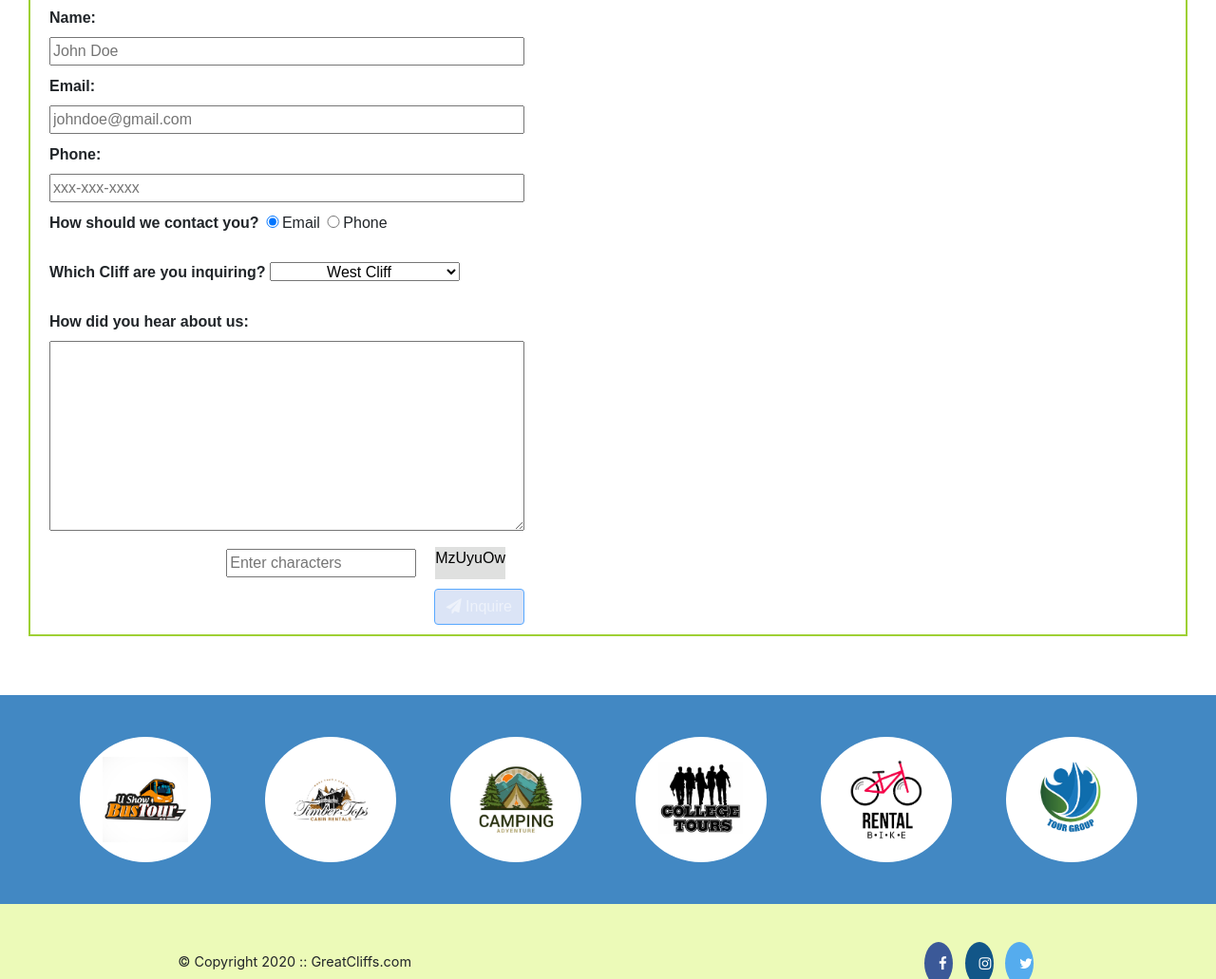
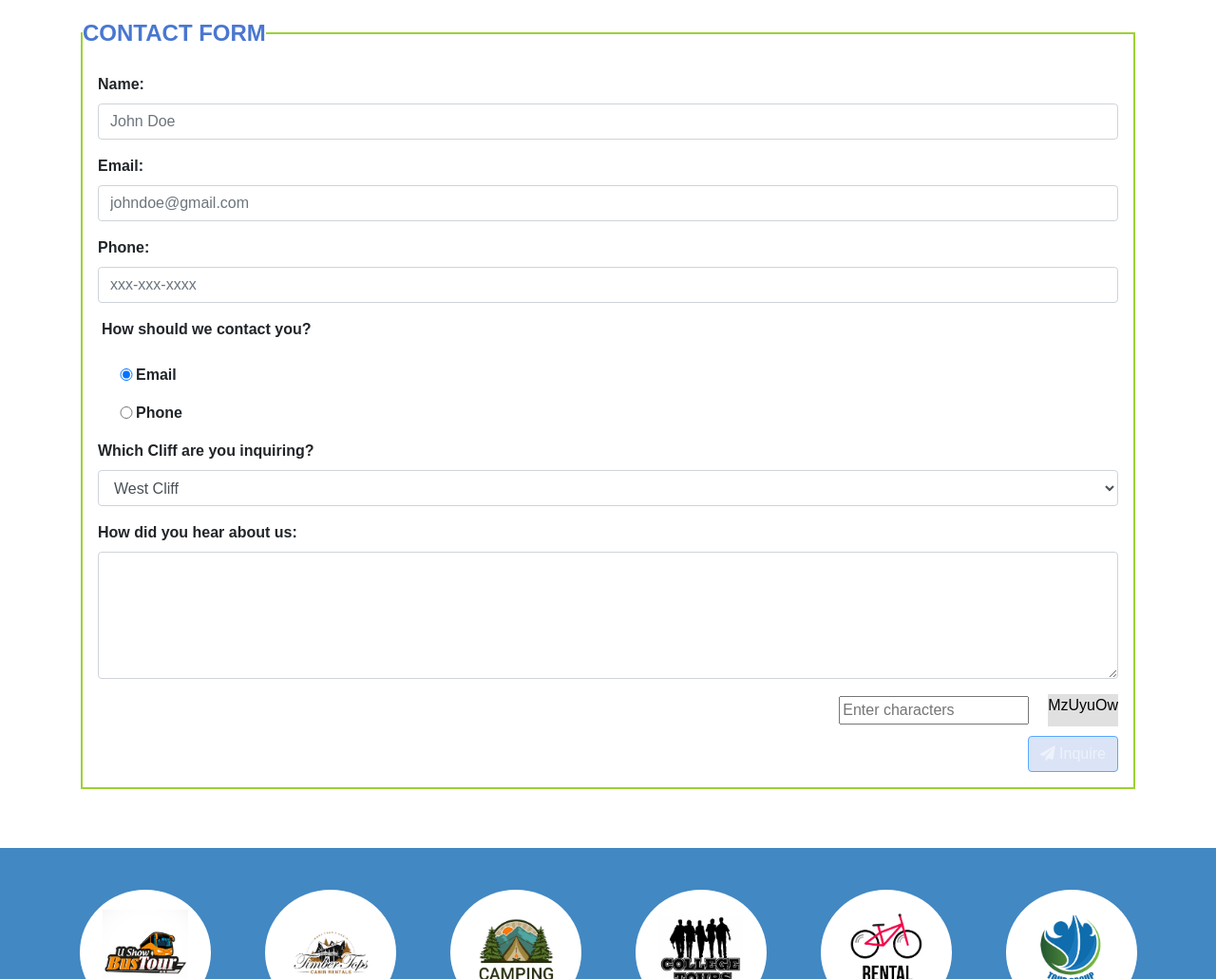
Before and after one commit to soikang/homework-week7, a plain HTML site: page day2/contact.html in a window 1280 px wide. Shown: the part 676-1707 px from the top of the page at 95% size. Drawn offline with nearby package versions, Linux system fonts and the light colour scheme.

Commit message:
edited some CSS on the form

```diff
--- a/day2/contact.html
+++ b/day2/contact.html
@@ -62,6 +62,7 @@
                 <span id="clock"></span>
             </section>
             <main>
+                <div class="content-container">
                     <h1>Contacting Us</h1>
                     <p>
                     You can drop by the visitors information center at the cliff site that you plan on visiting. They are open
@@ -79,28 +80,40 @@
                             <span>info@greatcliffs.com</span>
                         </div>
                     </div>
-
+                </div>
+                <!-- CONTACT FORM   -->
+                <div class="container">
                     <form action="/contact" method="post">
                     <fieldset>
                         <legend>Contact Form</legend>
-                    <div class="textbox">
-                        <label>Name:</label>
-                        <input type="text" name="name" placeholder="John Doe">
-                        <label>Email:</label>
-                        <input type="email" name="email" placeholder="johndoe@gmail.com">
-                        <label>Phone:</label>
-                        <input type="text" name="phone" placeholder="xxx-xxx-xxxx">
+                        <div class="form-group m-3">
+                            <label for="name">Name:</label>
+                            <input type="text" class="form-control" id="name" placeholder="John Doe">
+                        </div>
+                        <div class="form-group m-3">
+                            <label for="email">Email:</label>
+                            <input type="email" class="form-control" id="email" name="email" placeholder="johndoe@gmail.com">
+                        </div>
+                        <div class="form-group m-3">
+                            <label for="phone">Phone:</label>
+                            <input type="tel" class="form-control" id="phone" name="phone" placeholder="xxx-xxx-xxxx">
                         </div>
 
-                    <div class="radios">
+                        <div class="form-check ">
                             <label>How should we contact you?</label>
-                        <input type="radio" name="contact" value="email" checked>Email
-                        <input type="radio" name="contact" value="phone">Phone
+                            <div class="form-check m-3">
+                                <input type="radio" class="form-check-input" id="contactEmail" name="contact" value="email" checked>
+                                <label class="form-check-label" for="contactEmail">Email</label>
+                            </div>
+                            <div class="form-check m-3">
+                                <input type="radio" class="form-check-input" id="contactPhone" name="contact" value="phone">
+                                <label class="form-check-label" for="contactPhone">Phone</label>
+                            </div>
                         </div>
 
-                    <div class="selectmenu">
-                        <label>Which Cliff are you inquiring?</label>
-                        <select>
+                        <div class="form-group m-3">
+                            <label for="cliff">Which Cliff are you inquiring?</label>
+                            <select class="form-control" id="cliff">
                                 <option>West Cliff</option>
                                 <option>North Cliff</option>
                                 <option>East Cliff</option>
@@ -108,17 +121,18 @@
                             </select>
                         </div>
 
-                    <div class="commentbox">
-                        <label>How did you hear about us:</label>
-                        <textarea></textarea>
+                        <div class="form-group m-3">
+                            <label for="hearAboutUs">How did you hear about us:</label>
+                            <textarea class="form-control mr-3" id="hearAboutUs" name="hearAboutUs" rows="5"></textarea>
                         </div>
+
+                        <div class="form-group m-3 text-right">
                             <!-- Random Codes -->
                             <div class="randomcode">
                                 <input type="text" name="randomcode" placeholder="Enter characters" id="codeentered">
                                 <p id="codes"></p>
                             </div>
-
-                    <div class="button">
+                            <!-- Inquire button -->
                             <button class="btn btn-primary" id="submit" type="submit" value="inquire">
                                 <i class="fa fa-paper-plane" aria-hidden="true"></i>
                                 <span>Inquire</span>
@@ -126,6 +140,7 @@
                         </div>
                     </fieldset>
                     </form>
+                </div>
             </main>
             <section>
                 <div class="container" id="partners">
--- a/day2/styles.css
+++ b/day2/styles.css
@@ -341,6 +341,12 @@ span:first-child :not(#timeofday){
     text-transform: uppercase;
     font-weight: bold;
 }
+.content-container {
+    width: 85%; /* Adjust the width as needed */
+    margin: 0 auto; /* Center the container */
+    padding: 20px; /* Add some padding for spacing */
+    box-sizing: border-box; /* Include padding in the width */
+}
 .contactinfo .email{
     padding-top: 10px;
 }
@@ -353,7 +359,8 @@ form fieldset{
 form legend {
     color: #4977d1;
     text-transform: uppercase;
-    font-weight: bold;;
+    font-weight: bold;
+    width: auto;
 }
 label {
     font-weight: bold;
@@ -395,11 +402,11 @@ input[type="radio"]{
     padding-top: 10px;
     padding-left: 20px;
 }
-textarea {
+/* textarea {
     width: 500px;
     height: 200px;
     margin-left: 20px;
-}
+} */
 /* inqurie button */
 form .button{
     margin: 10px 0 10px 0;
@@ -430,8 +437,7 @@ form .randomcode {
     margin-top: 10px;
     margin-bottom: 10px;
     padding-left: 20px;
-    max-width: 500px;
-
+    /* max-width: 500px; */
     display: flex;
     flex-direction: row;
     align-items: center;
```
Also changed, not shown: day2/activities.html (+2 -2 lines). Lines whose indentation alone changed are shown as unchanged.
